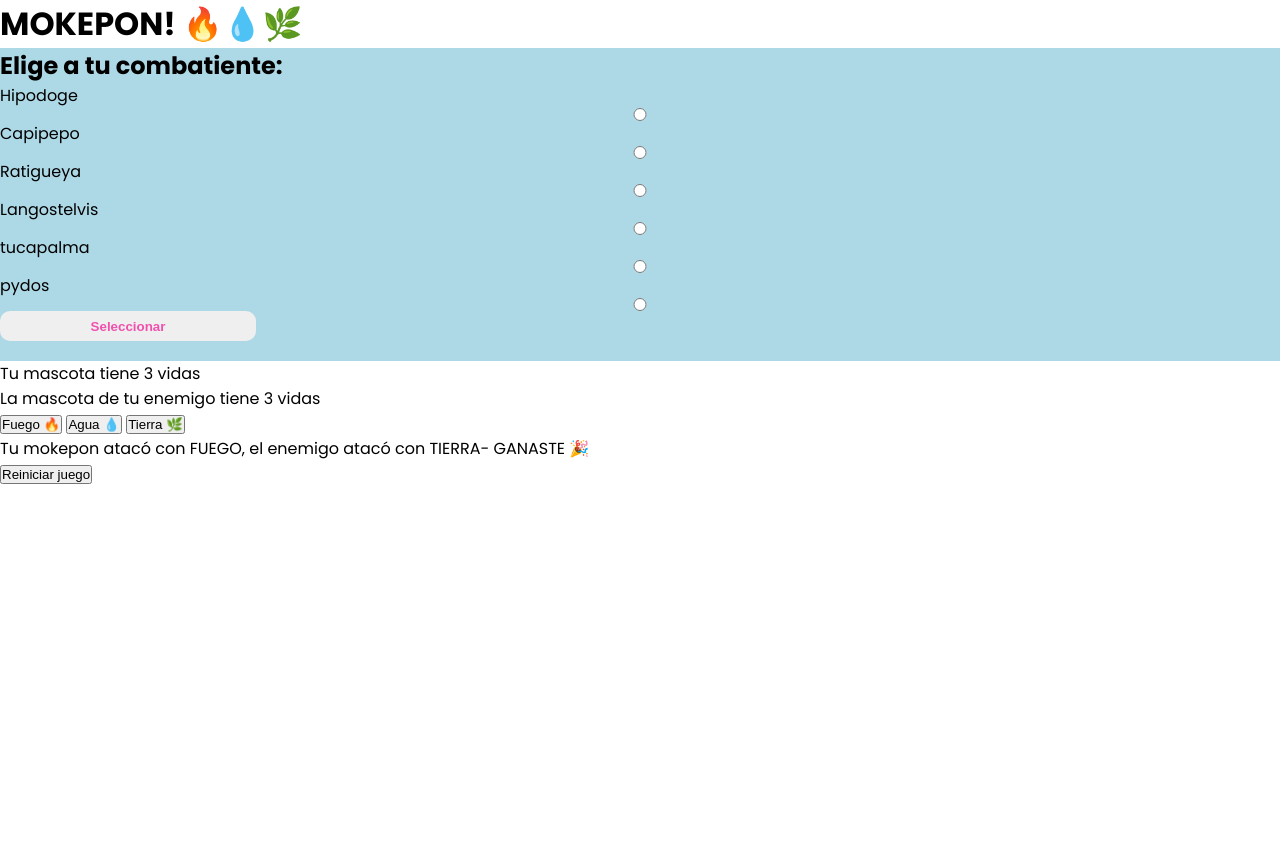
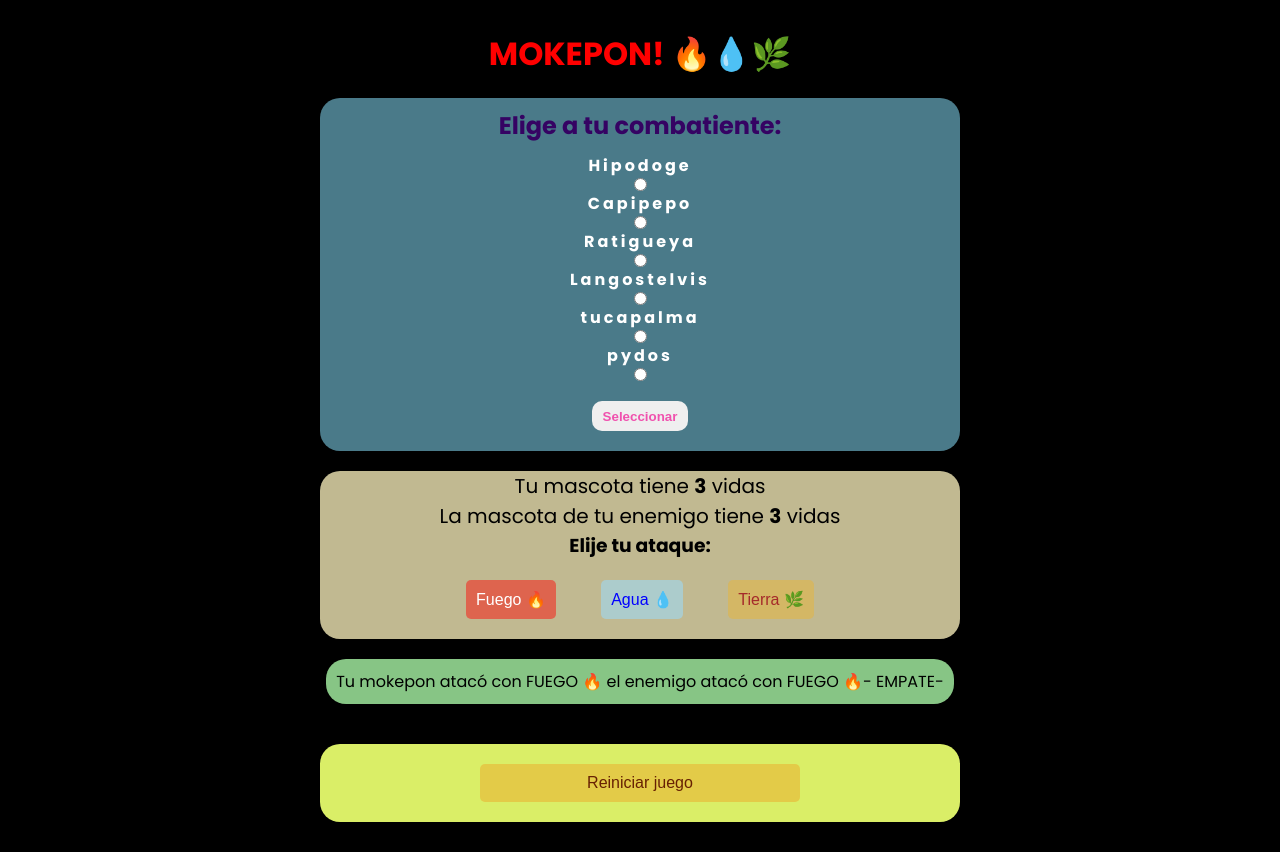
Before and after one commit to Xiomiau/programaci-n-b-sica-platzi, a plain HTML site: page mokepon/mokepon.html in a window 1280 px wide. Both pictures are taken after a click on the button "Fuego 🔥". Before the commit the page ends 800 px from the top, so only its background shows below. Drawn offline with Linux system fonts and the light colour scheme.

Commit message:
mokepon tururu

```diff
--- a/mokepon/mokepon.css
+++ b/mokepon/mokepon.css
@@ -1,6 +1,6 @@
 * {
     margin: 0;
-    padding: 0;
+    padding:0;
 }
 
 html {
@@ -8,24 +8,52 @@ html {
 
 }
 
+body {
+    margin: 30px auto;
+    background-color: black;
+}
+h1 {
+    text-align: center;
+    color: red;
+    margin: 20px;
+}
+
+button {
+    cursor: pointer;
+}
+h2 {
+    color: rgb(53, 3, 99);
+    margin: 10px;
+}
 #pet {
+    width: 50%;
     display: flex;
     flex-direction: column;
-    background-color: lightblue;
+    background-color: rgba(130, 213, 240, 0.573);
+    margin: 20px auto;
+    align-items: center;
+    border-radius: 20px;
 }
 
 label {
     width: fit-content;
     cursor: pointer;
+    font-weight: bold;
+    color: white;
+    letter-spacing: 3px;
+}
+
+label:hover{
+    color: rgb(243, 136, 136);
 }
 
 #boton-mascota {
     width: fit-content;
     border: none;
-    width: 20%;
+    width: 15%;
     height: 30px;
     border-radius: 10px;
-    margin-bottom: 20px;
+    margin: 20px;
     color: rgb(240, 81, 174);
     font-weight: bold;
 }
@@ -33,3 +61,89 @@ label {
 #boton-mascota:hover {
     background-color: rgba(246, 168, 168, 0.622);
 }
+
+#atack {
+    width: 50%;
+    display: flex;
+    flex-direction: column;
+    background-color: rgba(230, 221, 173, 0.839);
+    margin: 20px auto;
+    align-items: center;
+    border-radius: 20px;
+}
+
+#atack p {
+    font-size: 20px;
+}
+
+#atack p span {
+    font-weight: bold;
+}
+
+#boton-fuego {
+    background-color: rgba(255, 0, 0, 0.463);
+    border: none;
+    border-radius: 5px;
+    padding: 10px;
+    color: white;
+    font-size: 16px;
+    margin: 20px;
+}
+
+#boton-agua {
+    background-color: rgba(160, 217, 241, 0.618);
+    border: none;
+    border-radius: 5px;
+    padding: 10px;
+    color: white;
+    color: blue;
+    font-size: 16px;
+    margin: 20px;
+
+}
+
+#boton-tierra {
+    background-color: rgba(234, 179, 50, 0.463);
+    border: none;
+    border-radius: 5px;
+    padding: 10px;
+    color: brown;
+    font-size: 16px;
+    margin: 20px;
+}
+
+#mensajes{
+    width: 50%;
+    display: flex;
+    flex-direction: column;
+    margin: 20px auto;
+    align-items: center;
+    border-radius: 20px;
+}
+
+#reiniciar{
+    width: 50%;
+    display: flex;
+    flex-direction: column;
+    background-color: rgb(218, 238, 103);
+    margin: 20px auto;
+    align-items: center;
+    border-radius: 20px;
+}
+
+#reiniciar button {
+    background-color: rgba(234, 179, 50, 0.584);
+    border: none;
+    border-radius: 5px;
+    padding: 10px;
+    color: rgb(103, 33, 3);
+    font-size: 16px;
+    margin: 20px;
+}
+
+#mensajes p {
+    background-color: rgba(171, 249, 168, 0.793);
+    margin-bottom: 20px;
+    border-radius: 20px;
+    padding: 10px;
+}
--- a/mokepon/mokepon.html
+++ b/mokepon/mokepon.html
@@ -37,8 +37,9 @@
     </section>
 
     <section id="atack">
-        <p>Tu mascota <span id="mascota-jugador"></span> tiene <span>3</span>  vidas</p>
-        <p>La mascota <span id="mascota-enemigo"></span> de tu enemigo tiene <span>3</span> vidas</p>
+        <p>Tu mascota <span id="mascota-jugador"></span> tiene <span id="vidaJugador">3</span>  vidas</p>
+        <p>La mascota <span id="mascota-enemigo"></span> de tu enemigo tiene <span id="vidaEnemigo">3</span> vidas</p>
+        <h3>Elije tu ataque:</h3>
         <p>
             <button id="boton-fuego">Fuego 🔥</button>
             <button id="boton-agua">Agua 💧 </button>
@@ -47,7 +48,7 @@
     </section>
 
     <section id="mensajes">
-        <p>Tu mokepon atacó con FUEGO, el enemigo atacó con TIERRA- GANASTE 🎉</p>
+        <!-- <p>Tu mokepon atacó con FUEGO, el enemigo atacó con TIERRA- GANASTE 🎉</p> -->
     </section>
 
     <section id="reiniciar">
--- a/mokepon/mokepon.js
+++ b/mokepon/mokepon.js
@@ -1,3 +1,23 @@
+let ataqueJugador
+let ataqueContrario
+
+function iniciarJuego() {
+    let botonMascotaJugador = document.querySelector('#boton-mascota');
+    botonMascotaJugador.addEventListener('click', seleccionarMascotaJugador);
+
+    let botonFuego=document.querySelector('#boton-fuego');
+    botonFuego.addEventListener('click', ataqueFuego)
+
+    let botonAgua=document.querySelector('#boton-agua');
+    botonAgua.addEventListener('click', ataqueAgua)
+
+    let botonTierra=document.querySelector('#boton-tierra');
+    botonTierra.addEventListener('click', ataqueTierra)
+
+}
+function aleatorio(min,max){
+    return Math.floor(Math.random()*(max-min+1)+min);
+}
 function seleccionarMascotaJugador() {
 
     // apuntadores de las mascotas
@@ -56,10 +76,72 @@ function seleccionarMascotaEnemigo() {
     }
 }
 
+function ataqueFuego (){
+    ataqueJugador = 'FUEGO 🔥';
+    ataqueEnemigo()
+    //alert("Elegiste ataque " + ataqueJugador);
+}
 
-function aleatorio(min,max){
-    return Math.floor(Math.random()*(max-min+1)+min);
+function ataqueAgua (){
+    ataqueJugador = 'AGUA 💧';
+    ataqueEnemigo()
+    //alert("Elegiste ataque " + ataqueJugador);
+}
+
+function ataqueTierra (){
+    ataqueJugador = 'TIERRA 🌿';
+    ataqueEnemigo()
+    //alert("Elegiste ataque " + ataqueJugador);
+
+}
+
+function ataqueEnemigo() {
+    ataqueContrario= aleatorio(1,3);
+
+    if(ataqueContrario==1){
+        ataqueContrario='FUEGO 🔥'
+        //alert(`Tu enemigo eligió ataque FUEGO`);
+        } else if (ataqueContrario==2) {
+            ataqueContrario='AGUA 💧'
+        //alert(`Tu enemigo eligió ataque AGUA`);
+         } else if (ataqueContrario==3){
+            ataqueContrario='TIERRA 🌿'
+            //alert(`Tu enemigo eligió ataque TIERRA`);
+         } else {
+             alert("Ups algo salió mal")
+         }
+
+        combate()
+}
+
+
+function combate() {
+    if(ataqueJugador==ataqueContrario) {
+        crearMensaje("EMPATE");
+    } else if(ataqueJugador== 'FUEGO' && ataqueContrario=='TIERRA') {
+        crearMensaje("GANASTE");
+    } else if (ataqueJugador=='AGUA' && ataqueContrario== 'FUEGO'){
+        crearMensaje("GANASTE");
+    } else if (ataqueJugador== 'TIERRA' && ataqueContrario=='AGUA'){
+        crearMensaje("GANASTE");
+    }else {
+        crearMensaje("PERDISTE");
     }
 
-let botonMascotaJugador = document.querySelector('#boton-mascota');
-botonMascotaJugador.addEventListener('click', seleccionarMascotaJugador);
+}
+
+function crearMensaje (resultado) {
+
+    let mensajesSection = document.querySelector('#mensajes');
+
+    let = parrafo = document.createElement('p')
+    parrafo.innerHTML= 'Tu mokepon atacó con '+  ataqueJugador + ' el enemigo atacó con ' + ataqueContrario + '- ' + resultado + '-';
+    mensajesSection.appendChild(parrafo);
+
+
+}
+
+
+
+
+window.addEventListener('load',  iniciarJuego);
```
